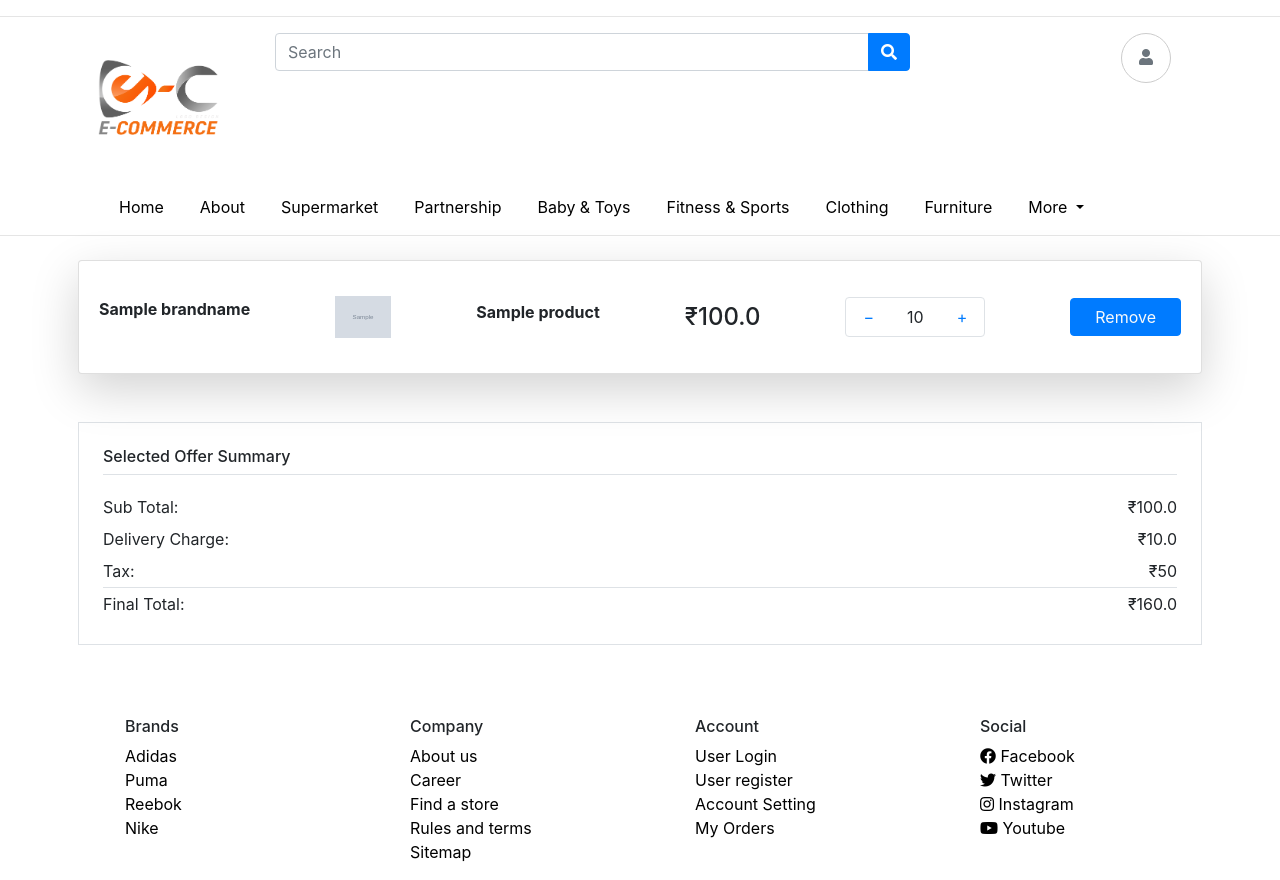
After one commit to surajkumar0203/eCommerce, a Django app: template orders/templates/order/cart.html in a window 1280 px wide. The commit adds this page. Run offline with Django 5.2, Linux system fonts and the light colour scheme; the template is opened without the code that fills it: values that come from a table or form of the project are taken from there, others are empty; tables that the repository leaves empty hold one stand-in row (values such as "Sample post"); grey boxes marked "Sample" are stand-in pictures; some libraries are stand-ins or nearby versions.

Commit message:
calculate cart item

```diff
--- a/home/templates/utils/navbar.html
+++ b/home/templates/utils/navbar.html
@@ -36,17 +36,21 @@
                     <li><hr class="dropdown-divider"></li>
                     <li><a class="dropdown-item" href="{% url "logout_page" %}">Logout</a></li>
                 </ul>
-                <div class="circle float-right mouse-pointer">
-                    <i class="fas fa-shopping-cart text-muted"></i>
-                    <span class="badge badge-danger">{{request.user.customer.getCartItemCount}}</span>
 
-                </div>
+                <a href="{% url "get_cart" %}">
+                    <div class="circle float-right mouse-pointer">
+                        <i class="fas fa-shopping-cart text-muted"></i>
+                        <span class="badge badge-danger">{{request.user.customer.getCartItemCount}}</span>
+
+                    </div>
+                </a>
             </div>
         {% else %}
             <div class="col-md-3 mt-3 ">
 
                 <div class="circle float-right mr-4 mouse-pointer" data-target="#exampleModal" data-toggle="modal">
                     <i class="fas fa-user text-muted" ></i>
+
                 </div>
             </div>
         {% endif %}
--- a/orders/models.py
+++ b/orders/models.py
@@ -1,7 +1,7 @@
 from django.db import models
 from accounts.models import Customer,MyUser
 from products.models import VendorProducts
-
+from django.db.models import Sum,F
 
 
 
@@ -10,8 +10,38 @@ class Carts(models.Model):
     customer=models.ForeignKey(Customer,on_delete=models.CASCADE,related_name="customer_cart")
     is_paid=models.BooleanField(default=False)
 
+    def calculate_delivery_fee(self):
+        delivery_fee=self.cartItem.aggregate(
+            d_fee=Sum('product__delivery_price')
+        )['d_fee']
+
+        return delivery_fee or 0
+
+    def tax(self):
+        return 50
+
+    # F when calculate on sport calculate during fetching data
+    def get_cart_total_price(self):
+        total_amount=self.cartItem.aggregate(
+
+            total=Sum(F('product__vendor_selling_price')*F('quantity'))
+        )['total']
+        return total_amount or 0
+
+
+    def final_price(self):
+        total_price=self.get_cart_total_price()
+        delivery_fee=self.calculate_delivery_fee()
+        tax=self.tax()
+        final_price=total_price+delivery_fee+tax
+        return final_price
 
 class CartItem(models.Model):
     customer=models.ForeignKey(Carts,on_delete=models.CASCADE,related_name="cartItem")
     product=models.ForeignKey(VendorProducts,null=True,on_delete=models.SET_NULL,related_name="product_item")
     quantity=models.IntegerField(default=0)
+
+    def cart_total_price(self):
+        selling_price=self.product.vendor_selling_price
+        selling_price*=self.quantity
+        return selling_price
--- /dev/null
+++ b/orders/templates/order/cart.html
@@ -0,0 +1,72 @@
+{% extends "utils/base.html" %}
+{% load static %}
+{% block start %}
+<section>
+    <div class="container py-4 px-2">
+        {% if cart_items %}
+        <div>
+            {% for cart_item in cart_items %}
+                <div class="card shadow-lg mb-4 border-2">
+                    <div class="card-body d-flex flex-column flex-md-row justify-content-between align-items-center gap-2">
+                        <div>
+                            <p class="font-weight-bold">{{cart_item.product.product.brand}}</p>
+                        </div>
+                        <div>
+                            <img src="/media/{{cart_item.product.product.getFirstImage.1}}" alt="/media/{{cart_item.product.product.getFirstImage.1}}" class="img-fluid" style="width: 56px;">
+                        </div>
+                        <h6 class="font-weight-bold">{{cart_item.product.product.item_name}}</h6>
+
+                        <p class="h4 mb-0">₹{{cart_item.cart_total_price}}</p>
+                        <div class="d-flex align-items-center my-3 border rounded">
+                            <a href="{% url "remove_to_cart" %}?product_id={{cart_item.product.product_id }}" class="btn border-end text-lg px-3">&minus;</a>
+                            <p class="mb-0 px-3 text-center">{{cart_item.quantity}}</p>
+
+                            <a href="{% url "add_to_cart" %}?product_id={{cart_item.product.product_id }}" class="btn border-start text-lg px-3" >&#43;</a>
+                        </div>
+
+                        <a href="{% url "remove_to_cart" %}?product_id={{cart_item.product.product_id }}&quantity={{cart_item.quantity }}" class="btn btn-primary text-light px-4" >Remove</a>
+                    </div>
+                </div>
+            {% endfor %}
+        </div>
+        <!-- End of cart product loop -->
+
+        <!-- Summary Section -->
+        <div>
+            <section class="d-flex justify-content-end pt-4">
+                <div class="border p-4 w-100 w-md-auto">
+                    <p class="border-bottom pb-2 mb-3 h6">Selected Offer Summary</p>
+                    <div>
+                        <div class="d-flex justify-content-between py-1">
+                            <p class="mb-0">Sub Total:</p>
+                            <p class="mb-0">₹{{cart.get_cart_total_price}}</p>
+
+                        </div>
+                        {% if cart.calculate_delivery_fee %}
+                            <div class="d-flex justify-content-between py-1 ">
+                                <p class="mb-0">Delivery Charge:</p>
+                                <p class="mb-0">₹{{cart.calculate_delivery_fee}}</p>
+                            </div>
+                        {% endif %}
+                        <div class="d-flex justify-content-between py-1 border-bottom">
+                            <p class="mb-0">Tax:</p>
+                            <p class="mb-0">₹{{cart.tax}}</p>
+                        </div>
+                        <div class="d-flex justify-content-between py-1">
+                            <p class="mb-0">Final Total:</p>
+                            <p class="mb-0">₹{{cart.final_price}}</p>
+                        </div>
+                    </div>
+                </div>
+            </section>
+        </div>
+        {% else %}
+            <div class="d-flex justify-content-center align-items-center h-100" style="min-height: 24rem;">
+                <img src="{% static "images/cart.png" %}" alt="{% static "images/cart.png" %}" class="img-fluid">
+            </div>
+        {% endif %}
+    </div>
+
+</section>
+{% include "utils/footer.html" %}
+{% endblock start %}
--- a/orders/urls.py
+++ b/orders/urls.py
@@ -1,7 +1,8 @@
 from django.urls import path
-from orders.views import add_to_cart,remove_to_cart
+from orders.views import add_to_cart,remove_to_cart,get_cart
 
 urlpatterns = [
     path('add_to_cart/',add_to_cart,name='add_to_cart'),
-    path('remove_to_cart/',remove_to_cart,name='remove_to_cart')
+    path('remove_to_cart/',remove_to_cart,name='remove_to_cart'),
+    path('cart/',get_cart,name='get_cart'),
 ]
--- a/products/models.py
+++ b/products/models.py
@@ -63,6 +63,6 @@ class VendorProducts(BaseModel):
     vendor_selling_price = models.FloatField()
     dealer_price = models.FloatField()
     is_active = models.BooleanField(default=True)
-
+    delivery_price=models.FloatField(default=0)
     def __str__(self) -> str:
         return str(self.product)
```
Also changed, not shown: orders/views.py (+24 -3 lines), orders/migrations/0002_alter_cartitem_customer.py (added), products/migrations/0003_vendorproducts_delivery_price.py (added), public/static/images/cart.png (added).
